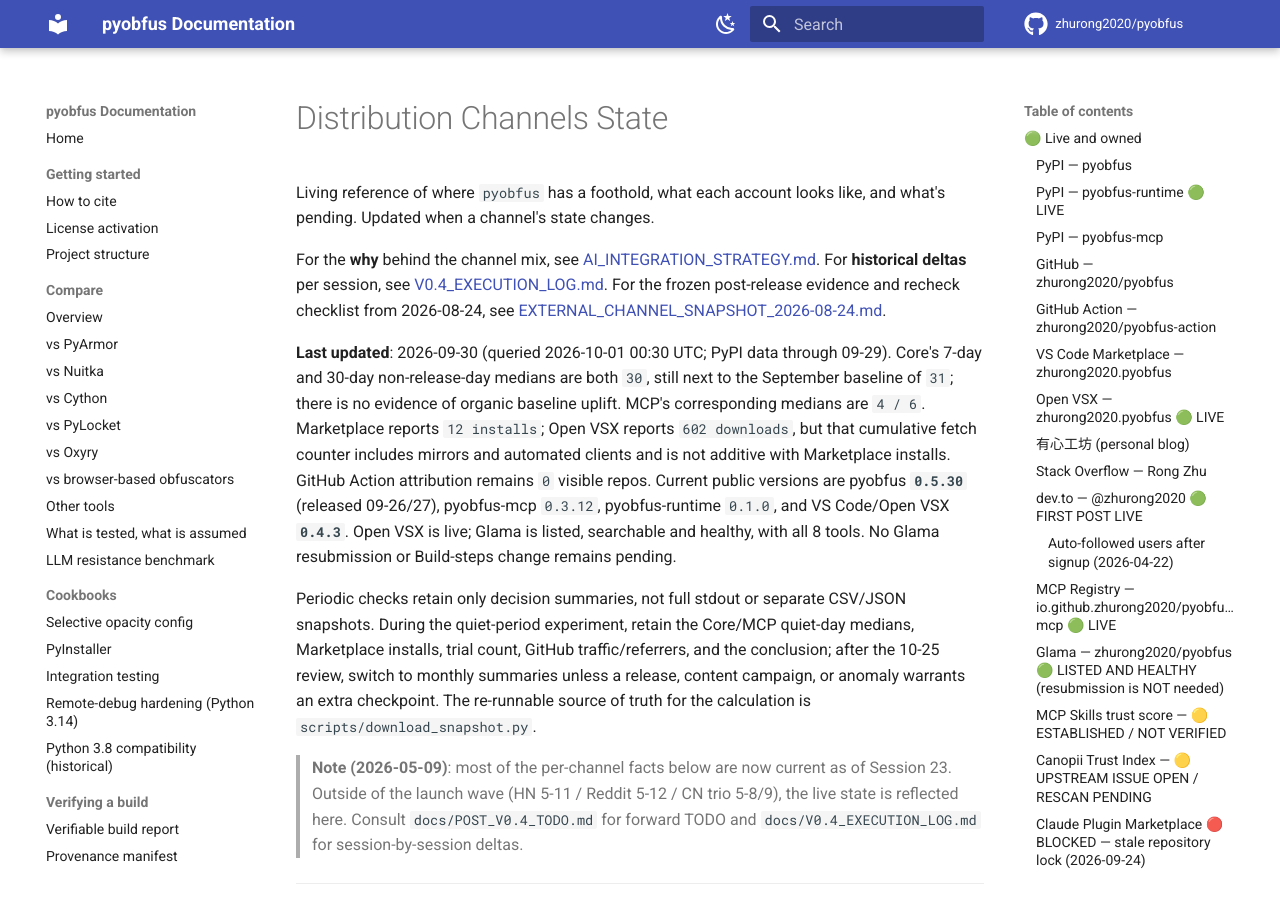
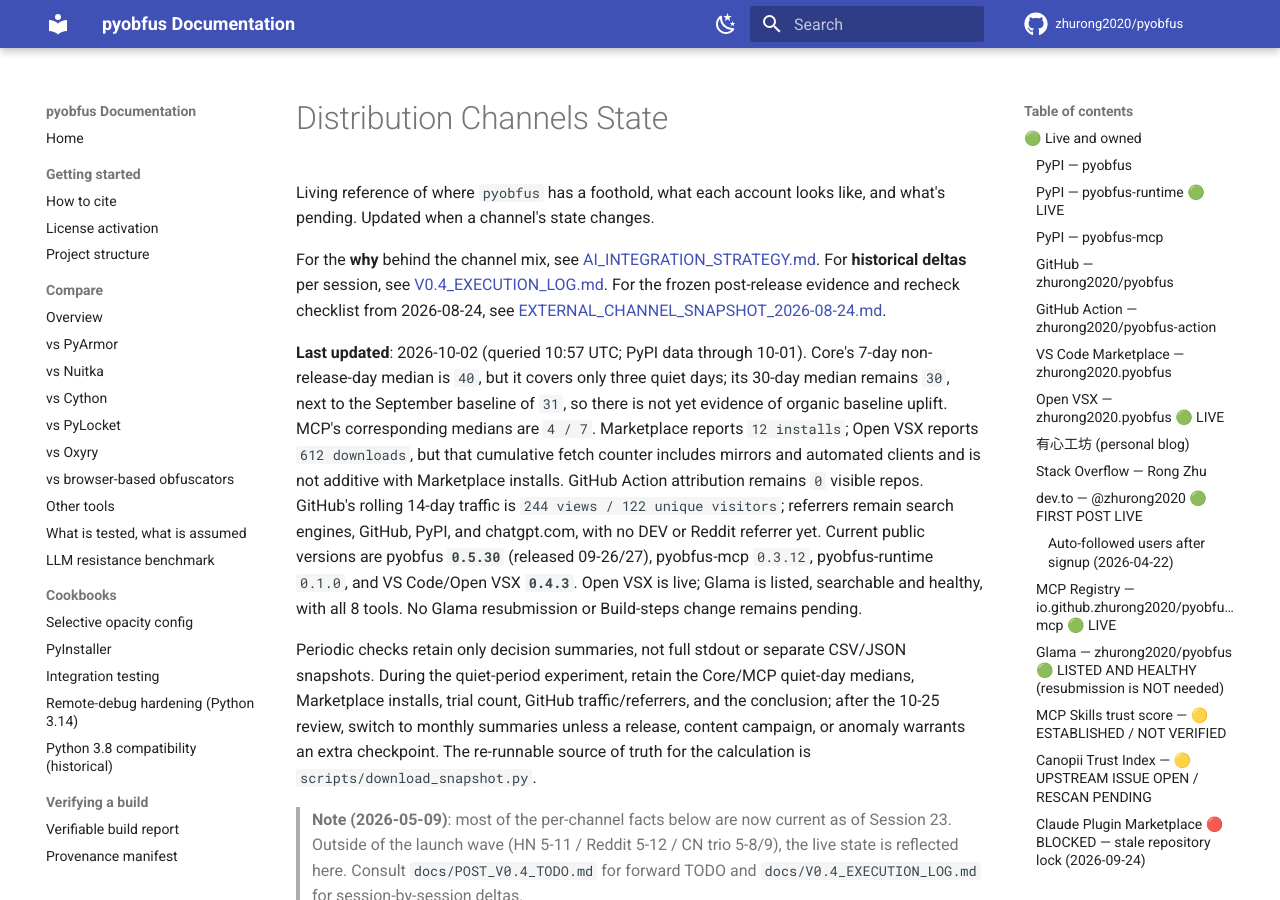
Before and after one commit to zhurong2020/pyobfus, an MkDocs documentation site: the page built from docs/DISTRIBUTION_CHANNELS.md, in a window 1280 px wide and 900 px high. Built offline with MkDocs 1.6.1 and Material for MkDocs 9.7.7, drawn with Linux system fonts in a browser that asks for light colours; comment, search, counter and statistics services are not loaded.

Commit message:
docs(metrics): save October 2 channel snapshot

```diff
--- a/docs/DISTRIBUTION_CHANNELS.md
+++ b/docs/DISTRIBUTION_CHANNELS.md
@@ -7,13 +7,17 @@
 For the frozen post-release evidence and recheck checklist from 2026-08-24, see
 [EXTERNAL_CHANNEL_SNAPSHOT_2026-08-24.md](EXTERNAL_CHANNEL_SNAPSHOT_2026-08-24.md).
 
-**Last updated**: 2026-09-30 (queried 2026-10-01 00:30 UTC; PyPI data through
-09-29). Core's 7-day and 30-day non-release-day medians are both `30`, still
-next to the September baseline of `31`; there is no evidence of organic
-baseline uplift. MCP's corresponding medians are `4 / 6`. Marketplace reports
-`12 installs`; Open VSX reports `602 downloads`, but that cumulative fetch
+**Last updated**: 2026-10-02 (queried 10:57 UTC; PyPI data through 10-01).
+Core's 7-day non-release-day median is `40`, but it covers only three quiet
+days; its 30-day median remains `30`, next to the September baseline of `31`,
+so there is not yet evidence of organic baseline uplift. MCP's corresponding
+medians are `4 / 7`. Marketplace reports `12 installs`; Open VSX reports
+`612 downloads`, but that cumulative fetch
 counter includes mirrors and automated clients and is not additive with
 Marketplace installs. GitHub Action attribution remains `0` visible repos.
+GitHub's rolling 14-day traffic is `244 views / 122 unique visitors`; referrers
+remain search engines, GitHub, PyPI, and chatgpt.com, with no DEV or Reddit
+referrer yet.
 Current public versions are pyobfus **`0.5.30`** (released 09-26/27),
 pyobfus-mcp `0.3.12`, pyobfus-runtime `0.1.0`, and VS Code/Open VSX **`0.4.3`**.
 Open VSX is live; Glama is listed, searchable and healthy, with all 8 tools.
```
Also changed, not shown: docs/CURRENT_PLAN_ZH.md (+7 -0 lines).
